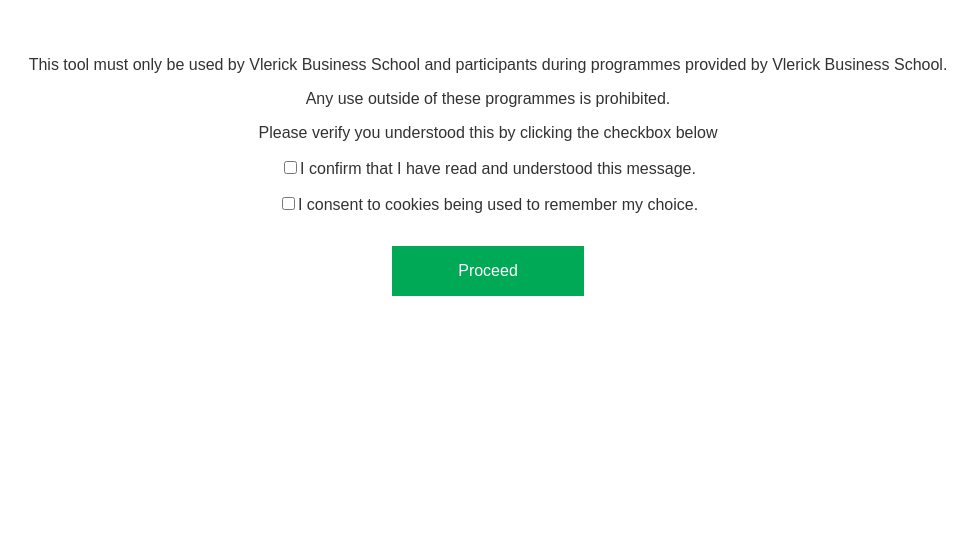
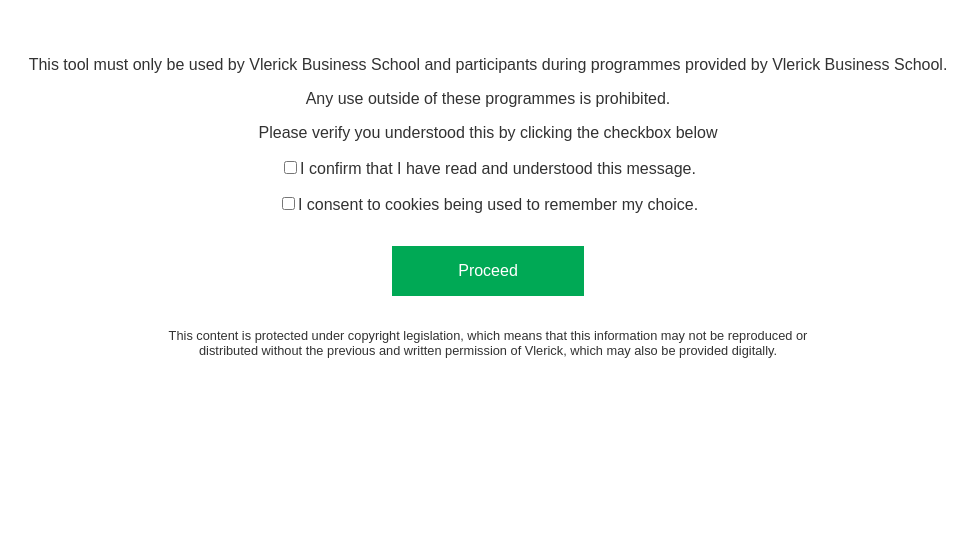
Before and after one commit to MJPETTITT/NetworkingCardsV4, a plain HTML site: page index.html in a window 1280 px wide. Shown: the top 559 px of the page, without its empty margins (192-1169 px from the left). Drawn offline with nearby package versions, Linux system fonts and the light colour scheme; a web font is replaced by a local one.

Commit message:
Add files via upload

```diff
--- a/index.html
+++ b/index.html
@@ -16,6 +16,7 @@
 		<p><input id="cookie-check" type="checkbox">I consent to cookies being used to remember my choice.</p>
 		<p id="copyright-warning"></p>
 		<div class="button" onclick="verify();">Proceed</div>
+		<div id="copyright-notice">This content is protected under copyright legislation, which means that this information may not be reproduced or distributed without the previous and written permission of Vlerick, which may also be provided digitally.</div>
 	</div>
 
 <header>
--- a/script.js
+++ b/script.js
@@ -500,6 +500,7 @@
 function hideCopyright() {
 	document.getElementById("copyright-container").classList.add("hidden");
 }
+
 function preVerify() {
 	if (document.cookie == "1") {
 	hideCopyright();
--- a/style.css
+++ b/style.css
@@ -405,3 +405,10 @@
 	height: 0;
 	padding: 0;
 }
+
+#copyright-notice {
+	margin: 0 auto;
+	width: 50%;
+	top: 80%;
+	font-size: 0.8em;
+}
```
